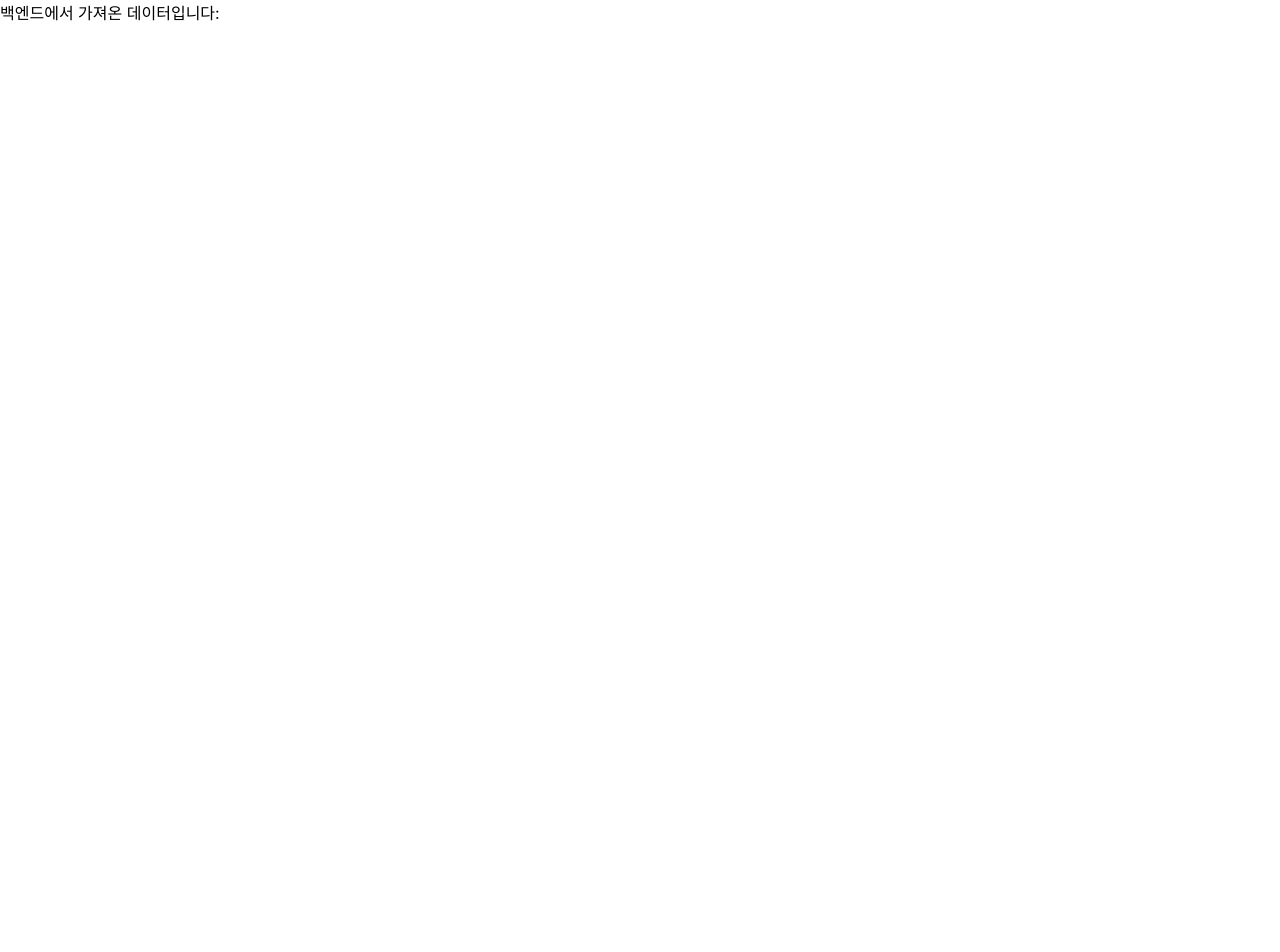
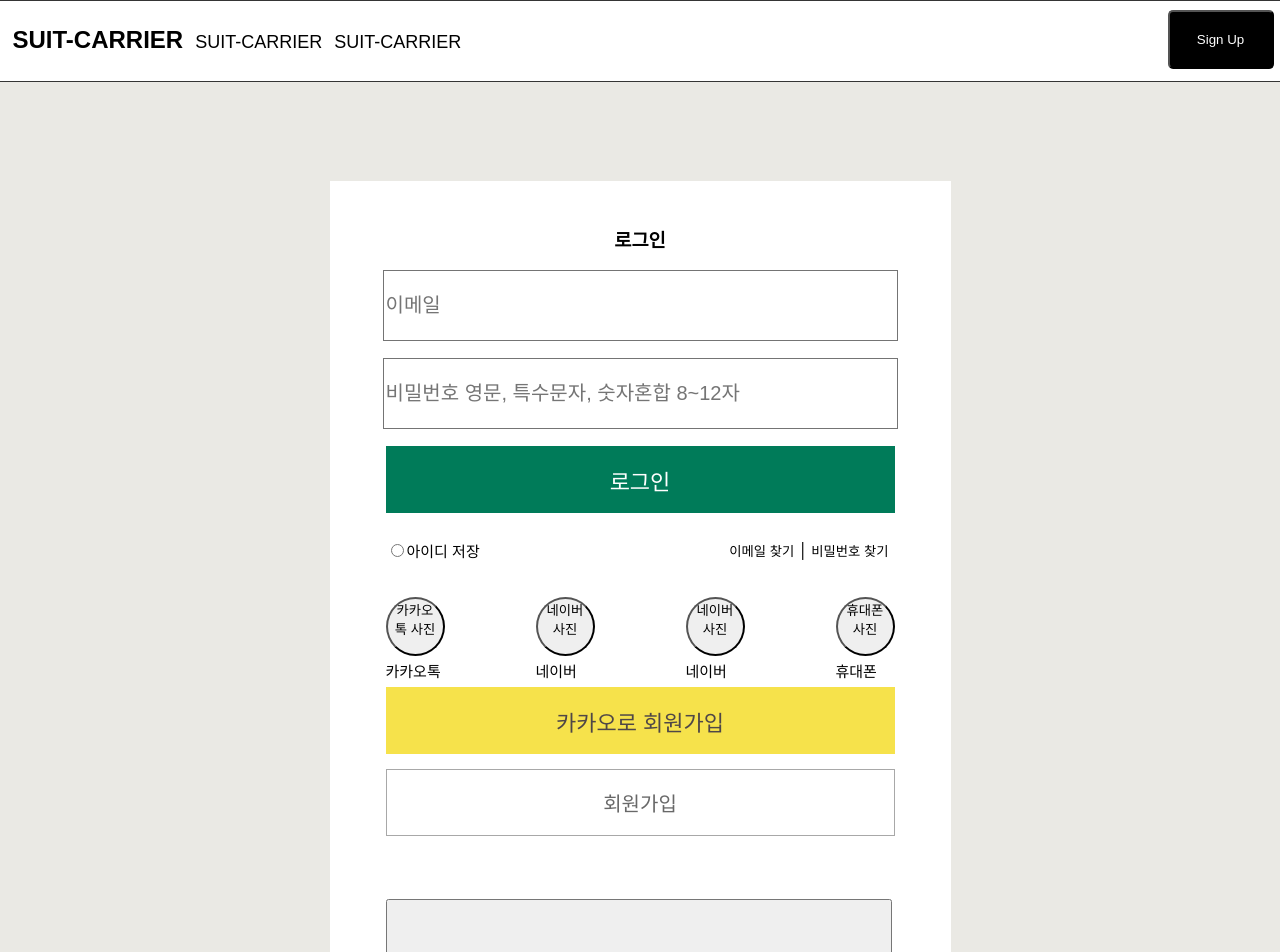
Before and after one commit to In3ight/frontend, a React (Create React App) app: page / in a window 1280 px wide. Shown: the top 952 px of the page. Before the commit the page ends 800 px from the top, so only its background shows below. Built offline with nearby package versions, Linux system fonts and the light colour scheme; no server answers.

Commit message:
feat:로그인 페이지 만들기

```diff
--- a/package.json
+++ b/package.json
@@ -18,6 +18,7 @@
     "react-i18next": "^12.2.0",
     "react-responsive": "^9.0.2",
     "react-scripts": "5.0.1",
+    "styled-components": "^5.3.10",
     "web-vitals": "^2.1.4"
   },
   "scripts": {
--- a/src/App.js
+++ b/src/App.js
@@ -1,21 +1,24 @@
-import './App.css';
-import React, {useEffect, useState} from 'react';
-import axios from 'axios';
+import "./App.css";
+import React, { useEffect, useState } from "react";
+import axios from "axios";
+import LoginPage from "./Page/LoginPage";
 
 function App() {
-  const [hello, setHello] = useState('')
+  const [hello, setHello] = useState("");
 
-   useEffect(() => {
-       axios.get('http://localhost:8080/api/hello')
-       .then(response => setHello(response.data))
-       .catch(error => console.log(error))
-   }, []);
+  //   useEffect(() => {
+  //     axios
+  //       .get("http://localhost:8080/api/hello")
+  //       .then((response) => setHello(response.data))
+  //       .catch((error) => console.log(error));
+  //   }, []);
 
-   return (
-       <div>
-           백엔드에서 가져온 데이터입니다: {hello}
-       </div>
-   );
+  return (
+    <div>
+      {/* 백엔oginPag드에서 가져온 데이터입니다: {hello} */}
+      <LoginPage />
+    </div>
+  );
 }
 
 export default App;
--- /dev/null
+++ b/src/Page/KaKaoLogin.js
@@ -0,0 +1,4 @@
+const KakaoLogin = () => {
+  return <div></div>;
+};
+export default KakaoLogin;
--- /dev/null
+++ b/src/Page/LoginPage.js
@@ -0,0 +1,270 @@
+import styled from "styled-components";
+const Div = styled.div`
+  display: flex;
+  flex-direction: column;
+`;
+const StyledHead = styled.div`
+  width: 100%;
+  height: 80px;
+  border-width: 1px 0px;
+  border-style: solid;
+  border-color: #353535;
+  color: red;
+  display: flex;
+  justify-content: center;
+`;
+const Div1 = styled.div`
+  display: flex;
+  justify-content: space-between;
+  align-items: center;
+  width: 1267px;
+  height: 59px;
+  margin-top: 9px;
+`;
+const MainButton = styled.button`
+  font-size: 24px;
+  background-color: white;
+  border: none;
+  font-weight: bold;
+`;
+const SubButton1 = styled.button`
+  font-size: 18px;
+  background-color: white;
+  border: none;
+`;
+const SignUpBtn = styled.button`
+  width: 106px;
+  height: 59px;
+  background-color: black;
+  color: white;
+  border-radius: 5px;
+`;
+const Main = styled.div`
+  display: flex;
+  background-color: #eae9e4;
+  justify-content: center;
+  /* height: 100vh; */
+  /* align-items: center; */
+`;
+const Box = styled.div`
+  display: flex;
+  flex-direction: column;
+  align-items: center;
+  height: 1054px;
+  width: 571px;
+  background-color: white;
+  margin-top: 99px;
+
+  padding: 25px;
+  & > .h3 {
+    font-size: 24px;
+    font-weight: bold;
+    margin-bottom: 10px;
+  }
+  & > .Input {
+    font-size: 20px;
+    width: 509px;
+    height: 67px;
+    margin-bottom: 17px;
+    border: 1px solid #747474;
+  }
+  & > .div {
+    display: flex;
+    flex-direction: row;
+  }
+`;
+const LoginBtn = styled.button`
+  height: 67px;
+  width: 509px;
+  background-color: #007b59;
+  border: none;
+  color: white;
+  font-size: 22px;
+`;
+const Div2 = styled.div`
+  display: flex;
+  flex-direction: column;
+  width: 509px;
+
+  padding-top: 27px;
+  font-size: 15px;
+  & > div {
+    display: flex;
+    justify-content: space-between;
+    align-items: center;
+  }
+`;
+const FindBtn = styled.button`
+  background-color: white;
+  border: none;
+`;
+const ProductBtn = styled.button`
+  display: flex;
+  margin-top: 36px;
+  margin-bottom: 4px;
+  border-radius: 50%;
+  width: 59px;
+  height: 59px;
+`;
+const KakaBtn = styled.button`
+  width: 509px;
+  height: 67px;
+  background-color: #f6e24b;
+  margin-top: 6px;
+  font-size: 22px;
+  color: #4f4747;
+  border: none;
+`;
+const SignBtn = styled.button`
+  width: 509px;
+  height: 67px;
+  margin-top: 15px;
+  font-size: 20px;
+  color: #686868;
+  border: 1px solid #a8a8a8;
+  background-color: white;
+`;
+const AdverBtn = styled.button`
+  margin-top: 63px;
+  width: 506px;
+  height: 243px;
+`;
+const Bottom1 = styled.footer`
+  background-color: #007b59;
+  height: 514px;
+`;
+const SubTitle = styled.h2`
+  font-size: ${(props) => props.fontSize};
+  font-weight: ${(props) => props.fontWeight};
+  color: white;
+`;
+const Div3 = styled.div`
+  margin-top: 102px;
+  margin-left: 50px;
+  display: flex;
+  justify-content: space-between;
+`;
+const IMG = styled.div`
+  width: 362px;
+  height: 362px;
+  border: 1px solid black;
+  margin-right: 141px;
+`;
+const LookBtn = styled.button`
+  font-size: 20px;
+  width: 187px;
+  height: 64px;
+  border: 1px solid white;
+  border-radius: 50px;
+  background-color: #007b59;
+  color: white;
+`;
+const Bottom2 = styled.footer`
+  background-color: #eae9e4;
+  height: 186px;
+  padding-left: 42px;
+`;
+const Div4 = styled.div`
+  width: ${(props) => props.width};
+  display: flex;
+  justify-content: space-between;
+`;
+const H3 = styled.h3`
+  font-size: 24px;
+  font-weight: ${(props) => props.fontWeight};
+`;
+const H4 = styled.h4`
+  font-size: 20px;
+  margin-top: 0px;
+`;
+const LoginPage = () => {
+  return (
+    <Div>
+      <StyledHead>
+        <Div1>
+          <div>
+            <MainButton>SUIT-CARRIER</MainButton>
+            <SubButton1>SUIT-CARRIER</SubButton1>
+            <SubButton1>SUIT-CARRIER</SubButton1>
+          </div>
+          <SignUpBtn>Sign Up</SignUpBtn>
+        </Div1>
+      </StyledHead>
+      <Main>
+        <Box>
+          <h3>로그인</h3>
+          <input className="Input" placeholder="이메일"></input>
+          <input
+            className="Input"
+            placeholder="비밀번호 영문, 특수문자, 숫자혼합 8~12자"
+          ></input>
+          <LoginBtn>로그인</LoginBtn>
+          <div>
+            <Div2>
+              <div>
+                <div>
+                  <input type="radio" />
+                  아이디 저장
+                </div>
+                <div>
+                  <FindBtn>이메일 찾기</FindBtn>|
+                  <FindBtn>비밀번호 찾기</FindBtn>
+                </div>
+              </div>
+              <div>
+                <div>
+                  <ProductBtn>카카오톡 사진</ProductBtn>카카오톡
+                </div>
+                <div>
+                  <ProductBtn>네이버 사진</ProductBtn>네이버
+                </div>
+                <div>
+                  <ProductBtn>네이버 사진</ProductBtn>네이버
+                </div>
+                <div>
+                  <ProductBtn>휴대폰 사진</ProductBtn>휴대폰
+                </div>
+              </div>
+              <KakaBtn>카카오로 회원가입</KakaBtn>
+              <SignBtn>회원가입</SignBtn>
+
+              <AdverBtn>광고자리</AdverBtn>
+            </Div2>
+          </div>
+        </Box>
+      </Main>
+      <Bottom1>
+        <div>
+          <Div3>
+            <div>
+              <SubTitle fontSize="32px" fontWeight="bold">
+                SUIT CARRIER에 대해 더 알고 싶다면?
+              </SubTitle>
+              <SubTitle fontSize="20px" fontWeight="normal">
+                요즘 인기있는 캐리어 디자인, 사이즈를 확인해보세요
+              </SubTitle>
+              <SubTitle fontSize="20px" fontWeight="normal">
+                요즘 인기있는 캐리어 디자인, 사이즈를 확인해보세요
+              </SubTitle>
+              <LookBtn>케리어 둘러보기</LookBtn>
+            </div>
+            <IMG>이미지넣기</IMG>
+          </Div3>
+        </div>
+      </Bottom1>
+      <Bottom2>
+        <Div4 width="70%">
+          <H3 fontWeight="bold">Contact Us</H3>
+          <H3 fontWeight="bold">gogoogle13@gamil.com</H3>
+          <H3 fontWeight="normal">서울시 관악구 봉천동 100-3 (캐리어빌딩)</H3>
+        </Div4>
+        <Div4 width="30%">
+          <H4>Tel | 010-1234-5678</H4>
+          <H4>Tel | 010-1234-5678</H4>
+        </Div4>
+        <H4>E-mail | suitcarrier_@naver.com</H4>
+      </Bottom2>
+    </Div>
+  );
+};
+export default LoginPage;
```
Also changed, not shown: 1 other file (tests, documents, lock files or other folders).
